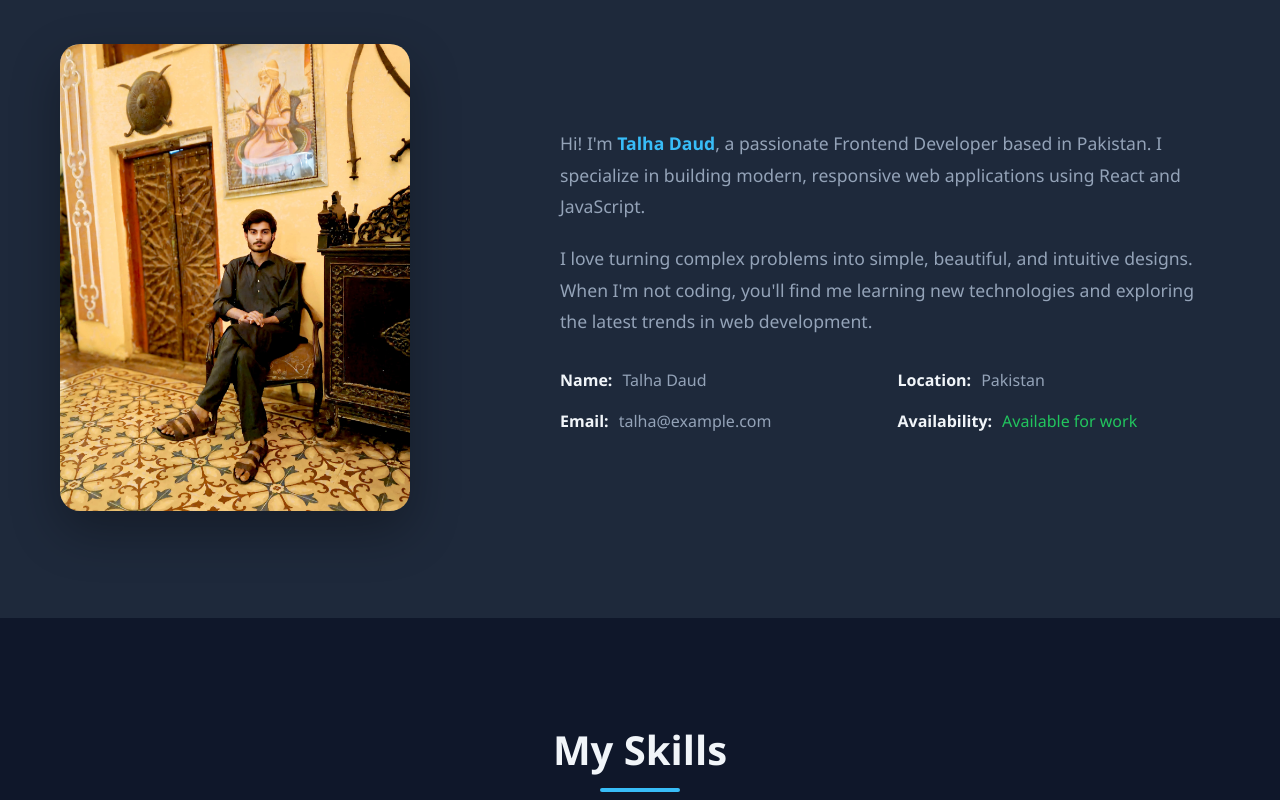
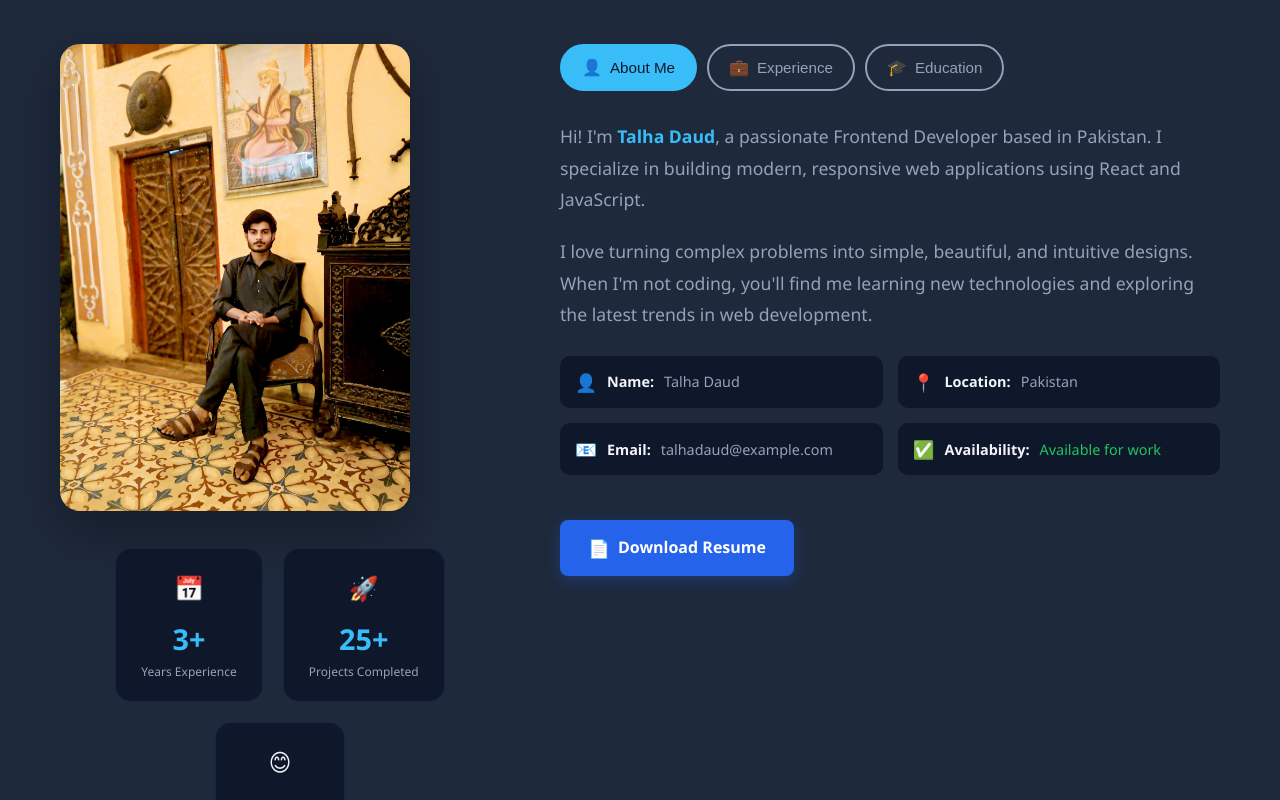
Before and after one commit to TalhaKhanSix/talhadaud.me, a React (Create React App) app: page / in a window 1280 px wide. Shown: the part 980-1780 px from the top of the page. Built offline with nearby package versions, Linux system fonts and the light colour scheme.

Commit message:
Enhance About section with tabs, stats counters, and timeline

```diff
--- a/src/App.css
+++ b/src/App.css
@@ -620,8 +620,15 @@ body {
   display: grid;
   grid-template-columns: 1fr 1.5fr;
   gap: 60px;
-  align-items: center;
-  animation: fadeInUp 1s ease forwards;
+  align-items: flex-start;
+  opacity: 0;
+  transform: translateY(30px);
+  transition: opacity 0.8s ease, transform 0.8s ease;
+}
+
+.about-content.animate {
+  opacity: 1;
+  transform: translateY(0);
 }
 
 .about-image {
@@ -640,6 +647,97 @@ body {
   transform: scale(1.02);
 }
 
+/* About Stats */
+.about-stats {
+  display: flex;
+  justify-content: center;
+  gap: 20px;
+  margin-top: 30px;
+  flex-wrap: wrap;
+}
+
+.stat-item {
+  display: flex;
+  flex-direction: column;
+  align-items: center;
+  background: var(--bg);
+  padding: 20px 25px;
+  border-radius: 16px;
+  border: 1px solid rgba(56, 189, 248, 0.1);
+  transition: all 0.3s ease;
+}
+
+.stat-item:hover {
+  transform: translateY(-5px);
+  border-color: var(--accent);
+  box-shadow: 0 10px 30px rgba(56, 189, 248, 0.1);
+}
+
+.stat-icon {
+  font-size: 1.5rem;
+  margin-bottom: 8px;
+}
+
+.stat-value {
+  font-size: 1.8rem;
+  font-weight: 700;
+  color: var(--accent);
+}
+
+.stat-label {
+  font-size: 0.75rem;
+  color: var(--text-muted);
+  text-align: center;
+}
+
+/* About Tabs */
+.about-tabs {
+  display: flex;
+  gap: 10px;
+  margin-bottom: 30px;
+  flex-wrap: wrap;
+}
+
+.tab-btn {
+  display: flex;
+  align-items: center;
+  gap: 8px;
+  padding: 12px 20px;
+  background: transparent;
+  border: 2px solid var(--text-muted);
+  border-radius: 30px;
+  color: var(--text-muted);
+  font-size: 0.95rem;
+  font-weight: 500;
+  cursor: pointer;
+  transition: all 0.3s ease;
+}
+
+.tab-btn:hover {
+  border-color: var(--accent);
+  color: var(--accent);
+}
+
+.tab-btn.active {
+  background: var(--accent);
+  border-color: var(--accent);
+  color: var(--bg);
+}
+
+.tab-icon {
+  font-size: 1rem;
+}
+
+/* Tab Content */
+.tab-content {
+  animation: fadeIn 0.3s ease;
+}
+
+@keyframes fadeIn {
+  from { opacity: 0; transform: translateY(10px); }
+  to { opacity: 1; transform: translateY(0); }
+}
+
 .about-text p {
   color: var(--text-muted);
   margin-bottom: 20px;
@@ -656,7 +754,94 @@ body {
   display: grid;
   grid-template-columns: 1fr 1fr;
   gap: 15px;
-  margin-top: 30px;
+  margin-top: 25px;
+  margin-bottom: 25px;
+}
+
+.info-item {
+  display: flex;
+  align-items: center;
+  gap: 10px;
+  padding: 12px 15px;
+  background: var(--bg);
+  border-radius: 10px;
+  transition: all 0.3s ease;
+}
+
+.info-item:hover {
+  transform: translateX(5px);
+  box-shadow: 0 5px 20px rgba(0, 0, 0, 0.2);
+}
+
+.info-icon {
+  font-size: 1.1rem;
+}
+
+.info-label {
+  color: var(--text);
+  font-weight: 600;
+  font-size: 0.9rem;
+}
+
+.info-value {
+  color: var(--text-muted);
+  font-size: 0.9rem;
+}
+
+.info-value.available {
+  color: #22c55e;
+}
+
+/* Timeline Styles */
+.timeline-item {
+  position: relative;
+  padding-left: 30px;
+  margin-bottom: 30px;
+  border-left: 2px solid rgba(56, 189, 248, 0.3);
+}
+
+.timeline-dot {
+  position: absolute;
+  left: -8px;
+  top: 0;
+  width: 14px;
+  height: 14px;
+  background: var(--accent);
+  border-radius: 50%;
+  border: 3px solid var(--bg-light);
+}
+
+.timeline-content h4 {
+  font-size: 1.1rem;
+  color: var(--text);
+  margin-bottom: 5px;
+}
+
+.timeline-content .company {
+  display: block;
+  color: var(--accent);
+  font-weight: 500;
+  margin-bottom: 3px;
+}
+
+.timeline-content .period {
+  display: block;
+  color: var(--text-muted);
+  font-size: 0.85rem;
+  margin-bottom: 10px;
+}
+
+.timeline-content p {
+  color: var(--text-muted);
+  font-size: 0.95rem;
+  line-height: 1.6;
+  margin: 0;
+}
+
+/* Download Button */
+.download-btn {
+  margin-top: 20px;
+  display: inline-flex;
 }
 
 .info-item {
@@ -757,11 +942,24 @@ body {
     margin: 0 auto;
   }
 
+  .about-stats {
+    justify-content: center;
+  }
+
+  .about-tabs {
+    justify-content: center;
+  }
+
   .about-info {
     grid-template-columns: 1fr;
   }
 
   .info-item {
+    justify-content: center;
+  }
+
+  .download-btn {
+    width: 100%;
     justify-content: center;
   }
 
--- a/src/App.js
+++ b/src/App.js
@@ -276,7 +276,9 @@ function Hero() {
           <div
             className="image-wrapper"
             style={{
-              transform: `perspective(1000px) rotateY(${mousePosition.x}deg) rotateX(${-mousePosition.y}deg)`,
+              transform: `perspective(1000px) rotateY(${
+                mousePosition.x
+              }deg) rotateX(${-mousePosition.y}deg)`,
             }}
           >
             <img src={profileImg} alt="Talha Daud" />
@@ -289,7 +291,10 @@ function Hero() {
           </div>
         </div>
       </div>
-      <div className="scroll-indicator" onClick={(e) => handleButtonClick(e, "about")}>
+      <div
+        className="scroll-indicator"
+        onClick={(e) => handleButtonClick(e, "about")}
+      >
         <span className="scroll-text">Scroll Down</span>
         <span className="scroll-arrow">↓</span>
       </div>
@@ -297,17 +302,136 @@ function Hero() {
   );
 }
 
-// Step 3: About Section
+// Step 3: About Section with animations and interactivity
 function About() {
-  return (
-    <section id="about" className="about">
-      <div className="container">
-        <h2 className="section-title">About Me</h2>
-        <div className="about-content">
-          <div className="about-image">
-            <img src={profileImg} alt="Talha Daud" />
-          </div>
-          <div className="about-text">
+  const [isVisible, setIsVisible] = useState(false);
+  const [activeTab, setActiveTab] = useState("about");
+  const [yearsExperience, setYearsExperience] = useState(0);
+  const [projectsCompleted, setProjectsCompleted] = useState(0);
+  const [happyClients, setHappyClients] = useState(0);
+
+  // Intersection Observer for scroll animation
+  useEffect(() => {
+    const observer = new IntersectionObserver(
+      ([entry]) => {
+        if (entry.isIntersecting) {
+          setIsVisible(true);
+        }
+      },
+      { threshold: 0.2 }
+    );
+
+    const aboutSection = document.getElementById("about");
+    if (aboutSection) {
+      observer.observe(aboutSection);
+    }
+
+    return () => {
+      if (aboutSection) {
+        observer.unobserve(aboutSection);
+      }
+    };
+  }, []);
+
+  // Animate counters when visible
+  useEffect(() => {
+    if (isVisible) {
+      const animateCounter = (setter, target, duration) => {
+        let start = 0;
+        const increment = target / (duration / 50);
+        const timer = setInterval(() => {
+          start += increment;
+          if (start >= target) {
+            setter(target);
+            clearInterval(timer);
+          } else {
+            setter(Math.floor(start));
+          }
+        }, 50);
+        return timer;
+      };
+
+      const timer1 = animateCounter(setYearsExperience, 3, 1000);
+      const timer2 = animateCounter(setProjectsCompleted, 25, 1500);
+      const timer3 = animateCounter(setHappyClients, 15, 1200);
+
+      return () => {
+        clearInterval(timer1);
+        clearInterval(timer2);
+        clearInterval(timer3);
+      };
+    }
+  }, [isVisible]);
+
+  const handleTabClick = (tabId) => {
+    setActiveTab(tabId);
+  };
+
+  const tabs = [
+    { id: "about", label: "About Me", icon: "👤" },
+    { id: "experience", label: "Experience", icon: "💼" },
+    { id: "education", label: "Education", icon: "🎓" },
+  ];
+
+  const infoItems = [
+    { label: "Name", value: "Talha Daud", icon: "👤" },
+    { label: "Location", value: "Pakistan", icon: "📍" },
+    { label: "Email", value: "talhadaud@example.com", icon: "📧" },
+    {
+      label: "Availability",
+      value: "Available for work",
+      icon: "✅",
+      isAvailable: true,
+    },
+  ];
+
+  const stats = [
+    {
+      label: "Years Experience",
+      value: yearsExperience,
+      icon: "📅",
+      suffix: "+",
+    },
+    {
+      label: "Projects Completed",
+      value: projectsCompleted,
+      icon: "🚀",
+      suffix: "+",
+    },
+    { label: "Happy Clients", value: happyClients, icon: "😊", suffix: "+" },
+  ];
+
+  const experienceData = [
+    {
+      title: "Frontend Developer",
+      company: "Freelance",
+      period: "2022 - Present",
+      description:
+        "Building modern web applications with React and JavaScript.",
+    },
+    {
+      title: "Web Developer Intern",
+      company: "Tech Company",
+      period: "2021 - 2022",
+      description:
+        "Learned fundamentals of web development and worked on real projects.",
+    },
+  ];
+
+  const educationData = [
+    {
+      degree: "Bachelor's in Computer Science",
+      institution: "University of Pakistan",
+      period: "2019 - 2023",
+      description: "Focused on software development and web technologies.",
+    },
+  ];
+
+  const renderTabContent = () => {
+    switch (activeTab) {
+      case "about":
+        return (
+          <div className="tab-content about-tab">
             <p>
               Hi! I'm <span className="highlight">Talha Daud</span>, a
               passionate Frontend Developer based in Pakistan. I specialize in
@@ -321,23 +445,102 @@ function About() {
               development.
             </p>
             <div className="about-info">
-              <div className="info-item">
-                <span className="info-label">Name:</span>
-                <span className="info-value">Talha Daud</span>
+              {infoItems.map((item) => (
+                <div className="info-item" key={item.label}>
+                  <span className="info-icon">{item.icon}</span>
+                  <span className="info-label">{item.label}:</span>
+                  <span
+                    className={`info-value ${
+                      item.isAvailable ? "available" : ""
+                    }`}
+                  >
+                    {item.value}
+                  </span>
+                </div>
+              ))}
+            </div>
+          </div>
+        );
+      case "experience":
+        return (
+          <div className="tab-content experience-tab">
+            {experienceData.map((exp, index) => (
+              <div className="timeline-item" key={index}>
+                <div className="timeline-dot"></div>
+                <div className="timeline-content">
+                  <h4>{exp.title}</h4>
+                  <span className="company">{exp.company}</span>
+                  <span className="period">{exp.period}</span>
+                  <p>{exp.description}</p>
+                </div>
               </div>
-              <div className="info-item">
-                <span className="info-label">Location:</span>
-                <span className="info-value">Pakistan</span>
+            ))}
+          </div>
+        );
+      case "education":
+        return (
+          <div className="tab-content education-tab">
+            {educationData.map((edu, index) => (
+              <div className="timeline-item" key={index}>
+                <div className="timeline-dot"></div>
+                <div className="timeline-content">
+                  <h4>{edu.degree}</h4>
+                  <span className="company">{edu.institution}</span>
+                  <span className="period">{edu.period}</span>
+                  <p>{edu.description}</p>
+                </div>
               </div>
-              <div className="info-item">
-                <span className="info-label">Email:</span>
-                <span className="info-value">talha@example.com</span>
-              </div>
-              <div className="info-item">
-                <span className="info-label">Availability:</span>
-                <span className="info-value available">Available for work</span>
-              </div>
+            ))}
+          </div>
+        );
+      default:
+        return null;
+    }
+  };
+
+  return (
+    <section id="about" className="about">
+      <div className="container">
+        <h2 className="section-title">About Me</h2>
+        <div className={`about-content ${isVisible ? "animate" : ""}`}>
+          <div className="about-image">
+            <img src={profileImg} alt="Talha Daud" />
+            <div className="about-stats">
+              {stats.map((stat) => (
+                <div className="stat-item" key={stat.label}>
+                  <span className="stat-icon">{stat.icon}</span>
+                  <span className="stat-value">
+                    {stat.value}
+                    {stat.suffix}
+                  </span>
+                  <span className="stat-label">{stat.label}</span>
+                </div>
+              ))}
             </div>
+          </div>
+          <div className="about-text">
+            <div className="about-tabs">
+              {tabs.map((tab) => (
+                <button
+                  key={tab.id}
+                  className={`tab-btn ${activeTab === tab.id ? "active" : ""}`}
+                  onClick={() => handleTabClick(tab.id)}
+                >
+                  <span className="tab-icon">{tab.icon}</span>
+                  {tab.label}
+                </button>
+              ))}
+            </div>
+            {renderTabContent()}
+            <a
+              href="/resume.pdf"
+              className="btn btn-primary download-btn"
+              target="_blank"
+              rel="noopener noreferrer"
+            >
+              <span className="btn-icon">📄</span>
+              Download Resume
+            </a>
           </div>
         </div>
       </div>
```
